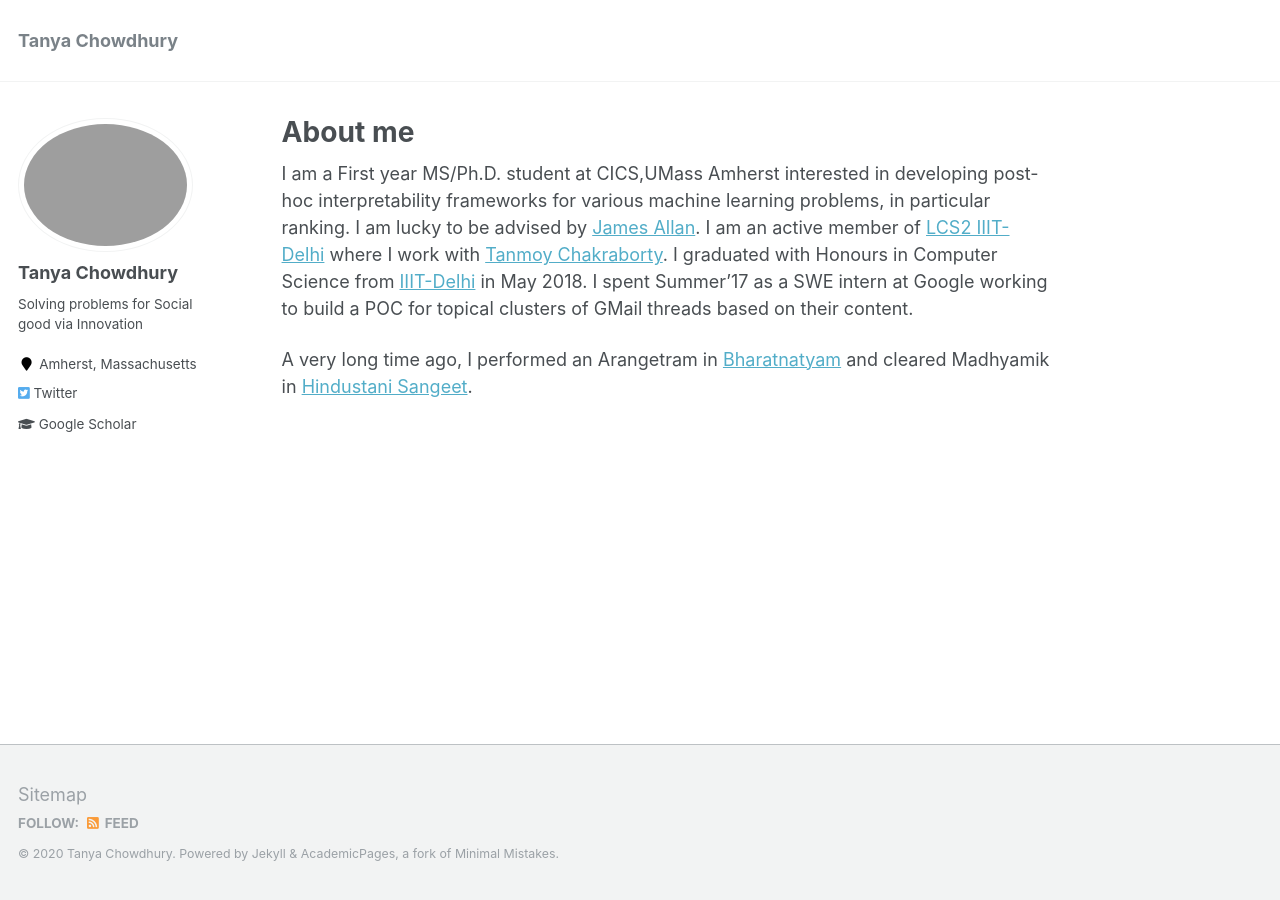
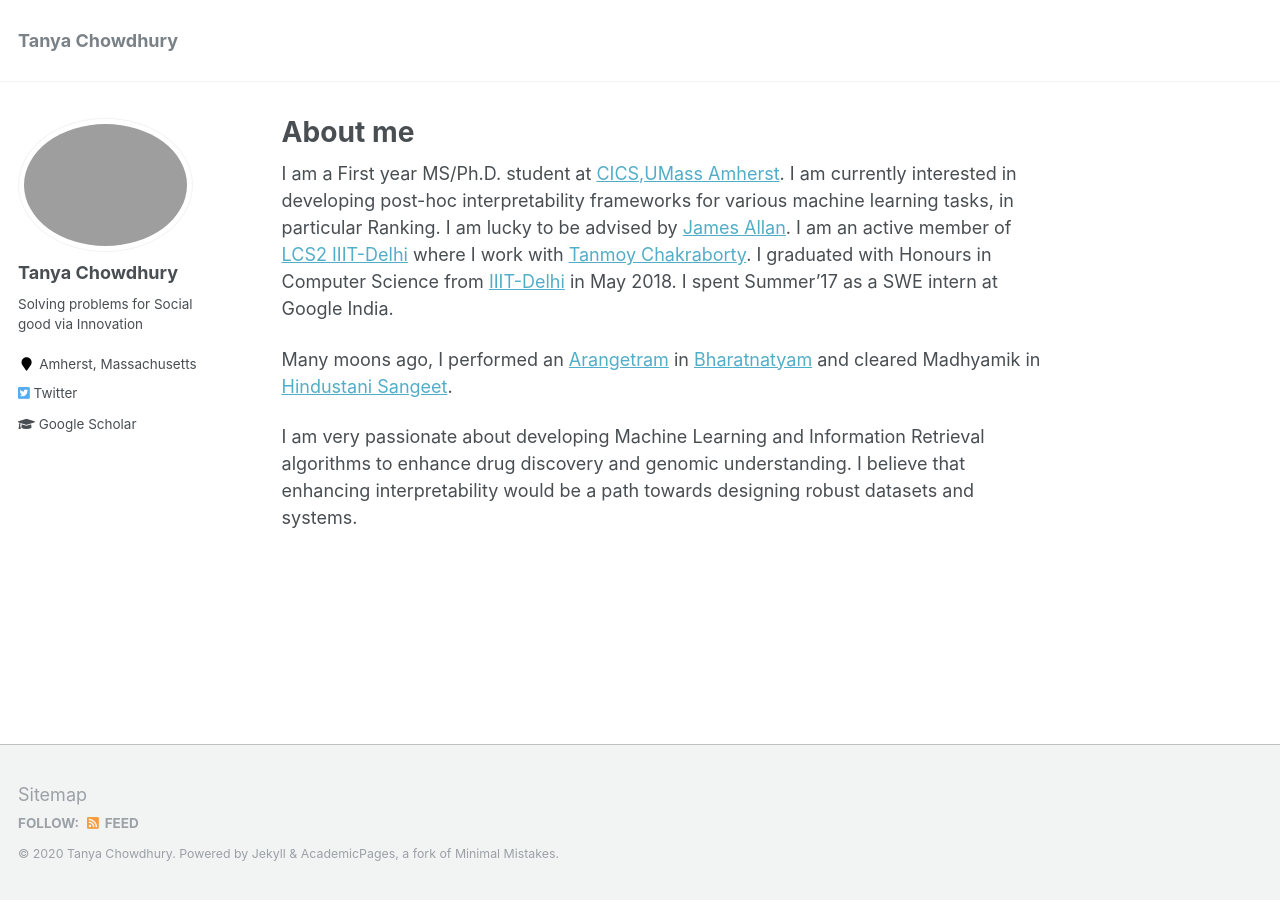
Before and after one commit to TaKneeAa/TaKneeAa.github.io, a Jekyll site: the page built from _pages/about.md, in a window 1280 px wide. Built offline with Jekyll 4.4.1, drawn with Linux system fonts in a browser that asks for light colours.

Commit message:
about_me

```diff
--- a/_pages/about.md
+++ b/_pages/about.md
@@ -49,7 +49,8 @@ For more info
 ------
 More info about configuring academicpages can be found in [the guide](https://academicpages.github.io/markdown/). The [guides for the Minimal Mistakes theme](https://mmistakes.github.io/minimal-mistakes/docs/configuration/) (which this theme was forked from) might also be helpful.
  -->
-I am a First year MS/Ph.D. student at CICS,UMass Amherst interested in developing post-hoc interpretability frameworks for various machine learning problems, in particular ranking.  I am lucky to be advised by [James Allan](http://ciir.cs.umass.edu/~allan/).
-I am an active member of [LCS2 IIIT-Delhi](http://lcs2.iiitd.edu.in/) where I work with [Tanmoy Chakraborty](http://faculty.iiitd.ac.in/~tanmoy/). I graduated with Honours in Computer Science from [IIIT-Delhi](http://iiitd.ac.in/) in May 2018. I spent Summer'17 as a SWE intern at Google working to build a POC for topical clusters of GMail threads based on their content.
+I am a First year MS/Ph.D. student at [CICS,UMass Amherst](https://www.cics.umass.edu/). I am currently interested in developing post-hoc interpretability frameworks for various machine learning tasks, in particular Ranking.  I am lucky to be advised by [James Allan](http://ciir.cs.umass.edu/~allan/). I am an active member of [LCS2 IIIT-Delhi](http://lcs2.iiitd.edu.in/) where I work with [Tanmoy Chakraborty](http://faculty.iiitd.ac.in/~tanmoy/). I graduated with Honours in Computer Science from [IIIT-Delhi](http://iiitd.ac.in/) in May 2018. I spent Summer'17 as a SWE intern at Google India.
 
- A very long time ago, I performed an Arangetram in [Bharatnatyam](https://en.wikipedia.org/wiki/Bharatanatyam) and cleared Madhyamik in [Hindustani Sangeet](https://en.wikipedia.org/wiki/Hindustani_classical_music).
+ Many moons ago, I performed an [Arangetram](https://en.wikipedia.org/wiki/Arangetram) in [Bharatnatyam](https://en.wikipedia.org/wiki/Bharatanatyam) and cleared Madhyamik in [Hindustani Sangeet](https://en.wikipedia.org/wiki/Hindustani_classical_music).
+
+I am very passionate about developing Machine Learning and Information Retrieval algorithms to enhance drug discovery and genomic understanding. I believe that enhancing interpretability would be a path towards designing robust datasets and systems.
```
